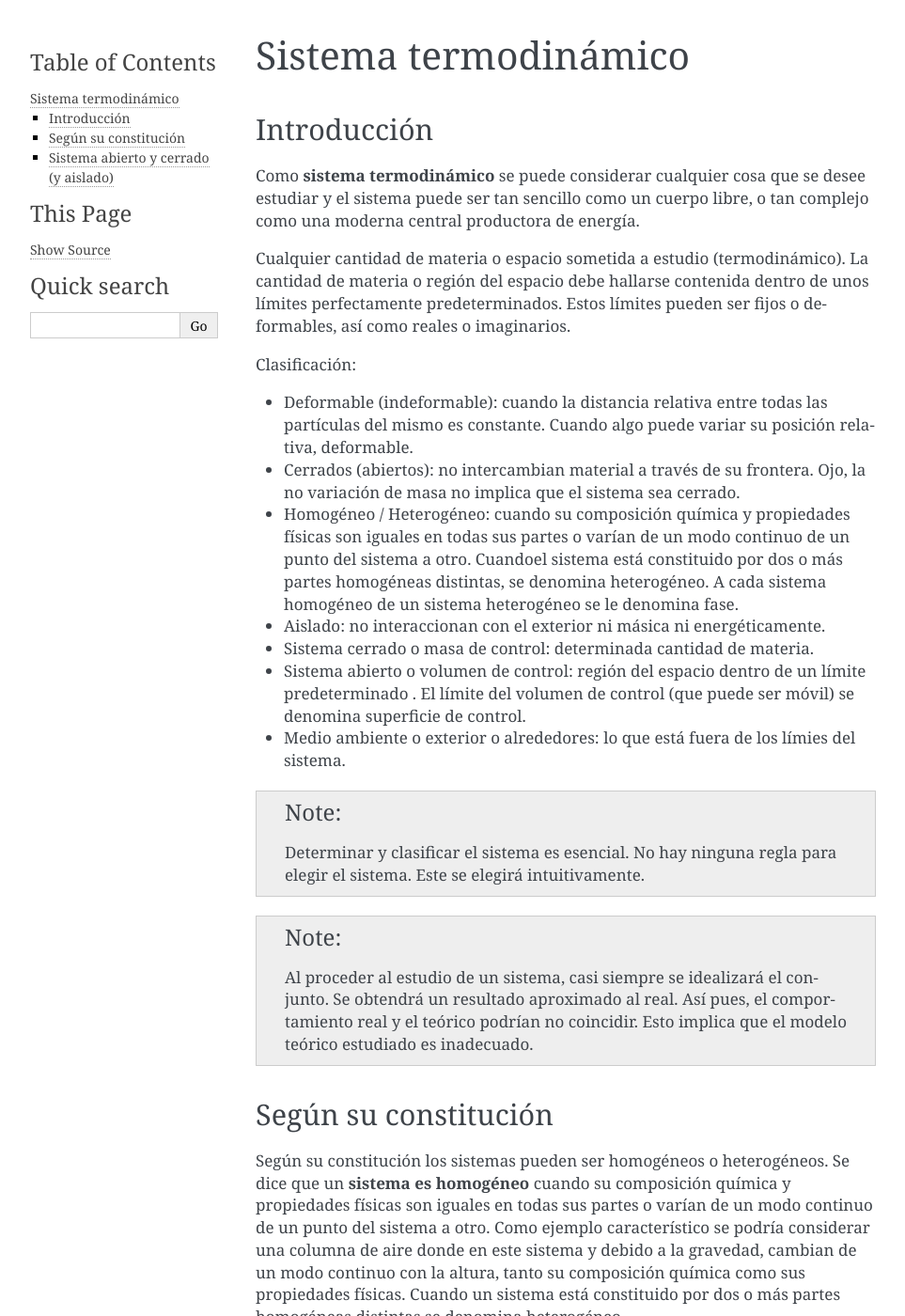
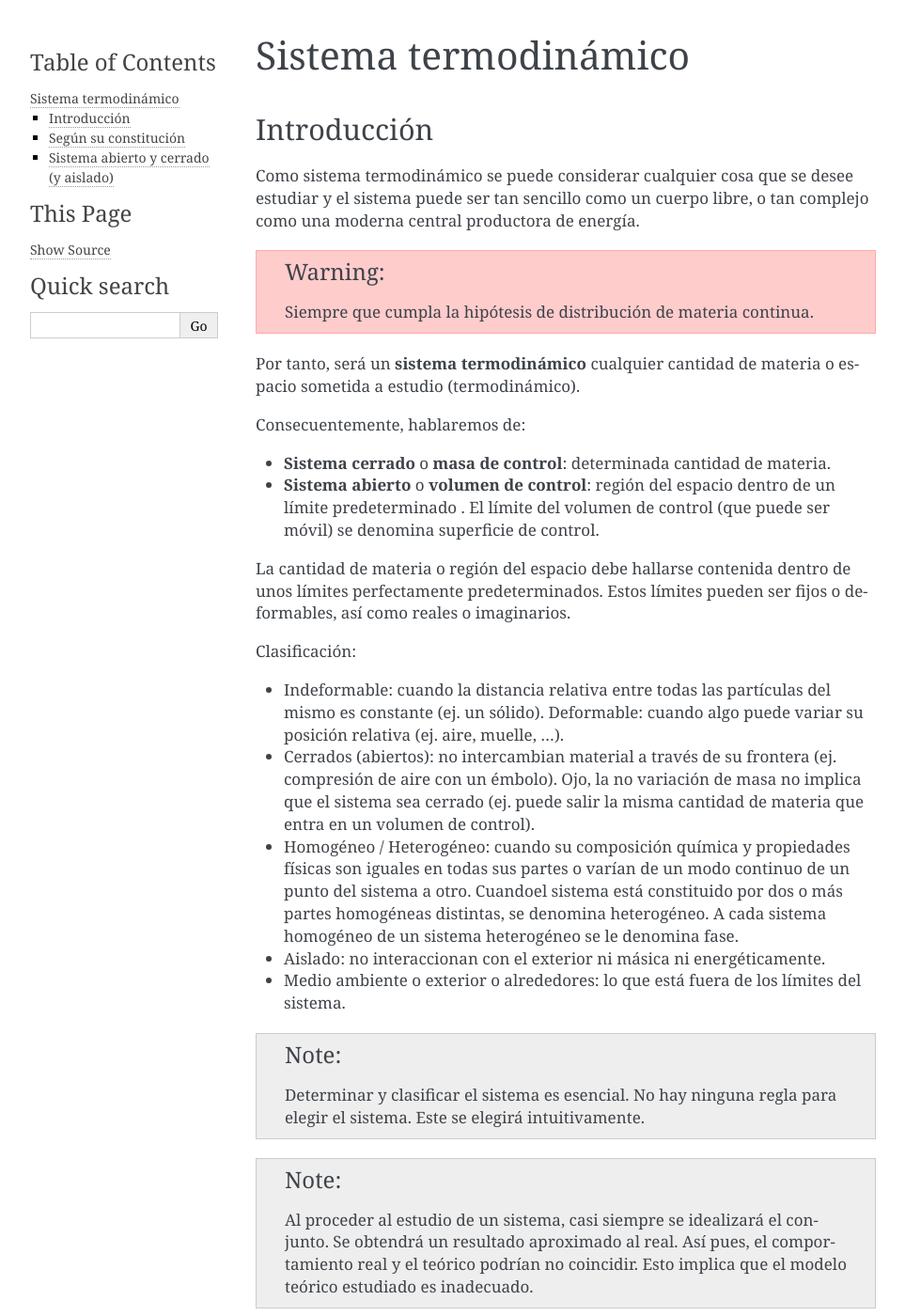
Before and after one commit to mantielero/termodinamica, a Sphinx documentation site: the page built from source/conceptos_sistema_termodinamico.rst, in a window 1280 px wide and 1400 px high. Shown: the whole window at 94% size, without its empty margins (148-1111 px from the left). Built offline with Sphinx 7.4.7, drawn with Linux system fonts in a browser that asks for light colours; pages that are not in the unit, such as notebooks, are missing from menus.

Commit message:
Update conceptos_sistema_termodinamico.rst

```diff
--- a/source/conceptos_sistema_termodinamico.rst
+++ b/source/conceptos_sistema_termodinamico.rst
@@ -4,19 +4,28 @@ Sistema termodinámico
 Introducción
 ------------
 
-Como **sistema termodinámico** se puede considerar cualquier cosa que se desee estudiar y el sistema puede ser tan sencillo como un cuerpo libre, o tan complejo como una moderna central productora de energía.
+Como sistema termodinámico se puede considerar cualquier cosa que se desee estudiar y el sistema puede ser tan sencillo como un cuerpo libre, o tan complejo como una moderna central productora de energía.
 
-Cualquier cantidad de materia o espacio sometida a estudio (termodinámico). La cantidad de materia o región del espacio debe hallarse contenida dentro de unos límites perfectamente predeterminados. Estos límites pueden ser fijos o deformables, así como reales o imaginarios.
+.. warning::
+
+   Siempre que cumpla la hipótesis de distribución de materia continua.
+
+Por tanto, será un **sistema termodinámico** cualquier cantidad de materia o espacio sometida a estudio (termodinámico).
+
+Consecuentemente, hablaremos de:
+
+- **Sistema cerrado** o **masa de control**: determinada cantidad de materia.
+- **Sistema abierto** o **volumen de control**: región del espacio dentro de un límite predeterminado . El límite del volumen de control (que puede ser móvil) se denomina superficie de control.
+
+La cantidad de materia o región del espacio debe hallarse contenida dentro de unos límites perfectamente predeterminados. Estos límites pueden ser fijos o deformables, así como reales o imaginarios.
 
 Clasificación:
 
-- Deformable (indeformable): cuando la distancia relativa entre todas las partículas del mismo es constante. Cuando algo puede variar su posición relativa, deformable.
-- Cerrados (abiertos): no intercambian material a través de su frontera. Ojo, la no variación de masa no implica que el sistema sea cerrado.
+- Indeformable: cuando la distancia relativa entre todas las partículas del mismo es constante (ej. un sólido). Deformable: cuando algo puede variar su posición relativa (ej. aire, muelle, ...).
+- Cerrados (abiertos): no intercambian material a través de su frontera (ej. compresión de aire con un émbolo). Ojo, la no variación de masa no implica que el sistema sea cerrado (ej. puede salir la misma cantidad de materia que entra en un volumen de control).
 - Homogéneo / Heterogéneo: cuando su composición química y propiedades físicas son iguales en todas sus partes o varían de un modo continuo de un punto del sistema a otro. Cuandoel sistema está constituido por dos o más partes homogéneas distintas, se denomina heterogéneo. A cada sistema homogéneo de un sistema heterogéneo se le denomina fase.
 - Aislado: no interaccionan con el exterior ni másica ni energéticamente.
-- Sistema cerrado o masa de control: determinada cantidad de materia.
-- Sistema abierto o volumen de control: región del espacio dentro de un límite predeterminado . El límite del volumen de control (que puede ser móvil) se denomina superficie de control.
-- Medio ambiente o exterior o alrededores: lo que está fuera de los límies del sistema.
+- Medio ambiente o exterior o alrededores: lo que está fuera de los límites del sistema.
 
 .. note::
 
```
